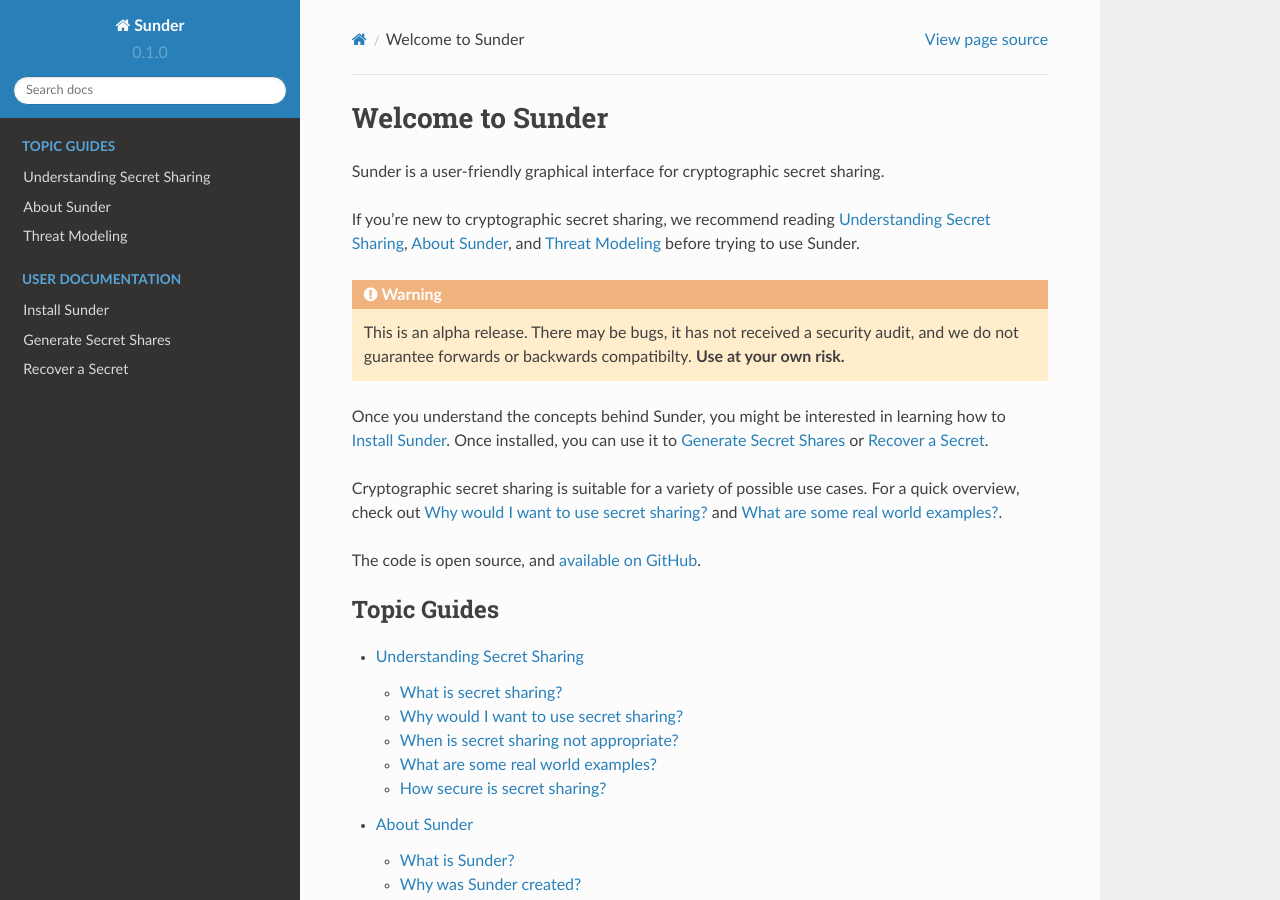
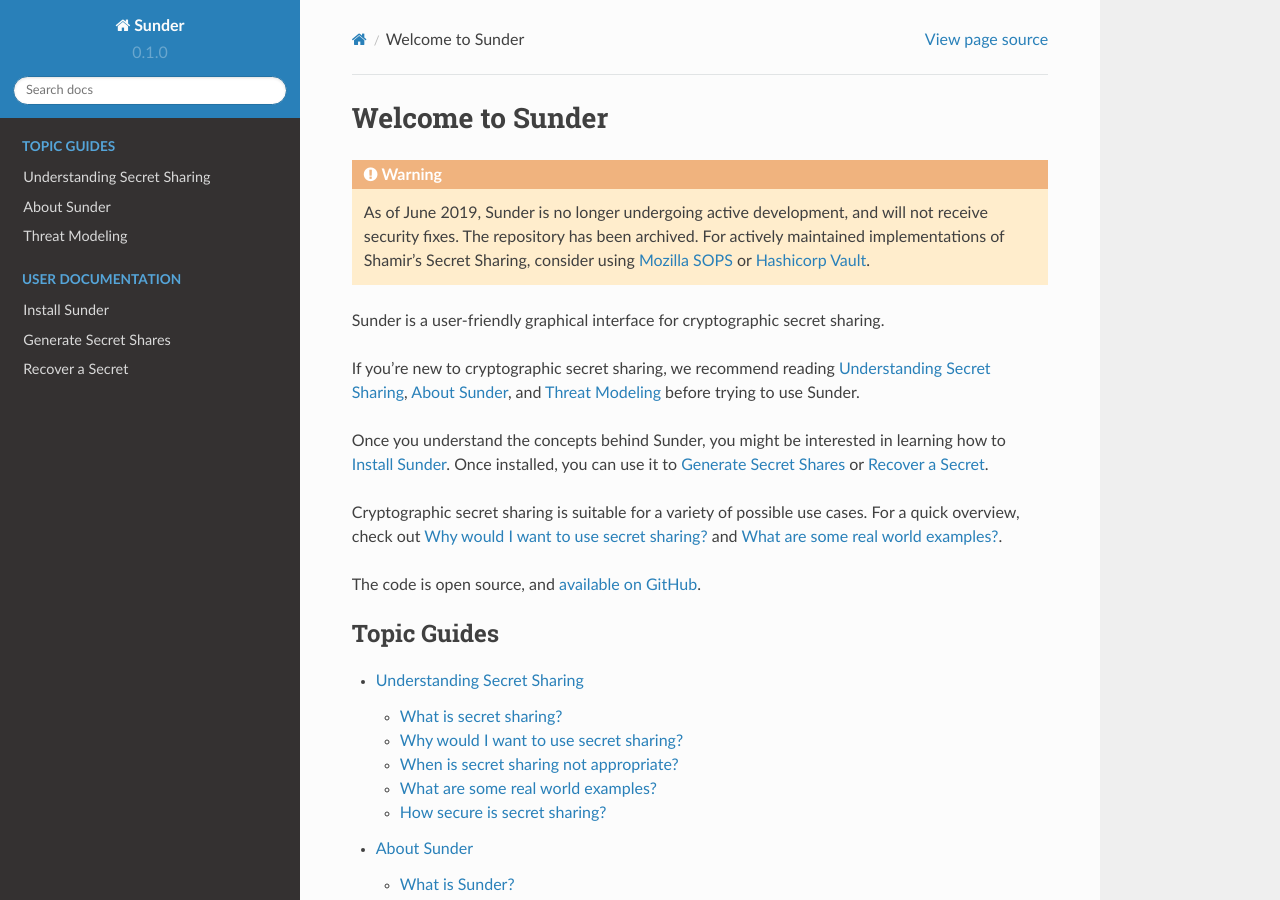
Before and after one commit to freedomofpress/sunder, a Sphinx documentation site: the page built from docs/index.rst, in a window 1280 px wide and 900 px high. Built offline with Sphinx 7.4.7 and the Read the Docs theme 2.0.0, drawn with Linux system fonts in a browser that asks for light colours.

Commit message:
Adds no-maintenance notice to project README & docs
FPF is no longer maintaining Sunder, so a prominent warning explaining
the lack of maintenance should be displayed at the top of the README.
After merge, we'll formally mark the repo as "archived," effectively
making it read-only.

```diff
--- a/docs/index.rst
+++ b/docs/index.rst
@@ -1,5 +1,10 @@
 Welcome to Sunder
 =================
+
+.. warning:: As of June 2019, Sunder is no longer undergoing active development,
+   and will not receive security fixes. The repository has been archived.
+   For actively maintained implementations of Shamir's Secret Sharing,
+   consider using `Mozilla SOPS`_ or `Hashicorp Vault`_.
 
 Sunder is a user-friendly graphical interface for cryptographic secret sharing.
 
@@ -9,12 +14,6 @@
 :doc:`about_sunder`,
 and :doc:`threat_modeling`
 before trying to use Sunder.
-
-.. warning:: This is an alpha release.
-   There may be bugs,
-   it has not received a security audit,
-   and we do not guarantee forwards or backwards compatibilty.
-   **Use at your own risk.**
 
 Once you understand the concepts behind Sunder,
 you might be interested in learning how to :doc:`install`.
@@ -28,6 +27,8 @@
 The code is open source, and `available on GitHub`_.
 
 .. _available on GitHub: https://github.com/freedomofpress/sunder
+.. _Mozilla SOPS: https://github.com/mozilla/sops
+.. _Hashicorp Vault: https://github.com/hashicorp/vault
 
 .. toctree::
    :caption: Topic Guides
```
Also changed, not shown: README.md (+5 -1 lines).
